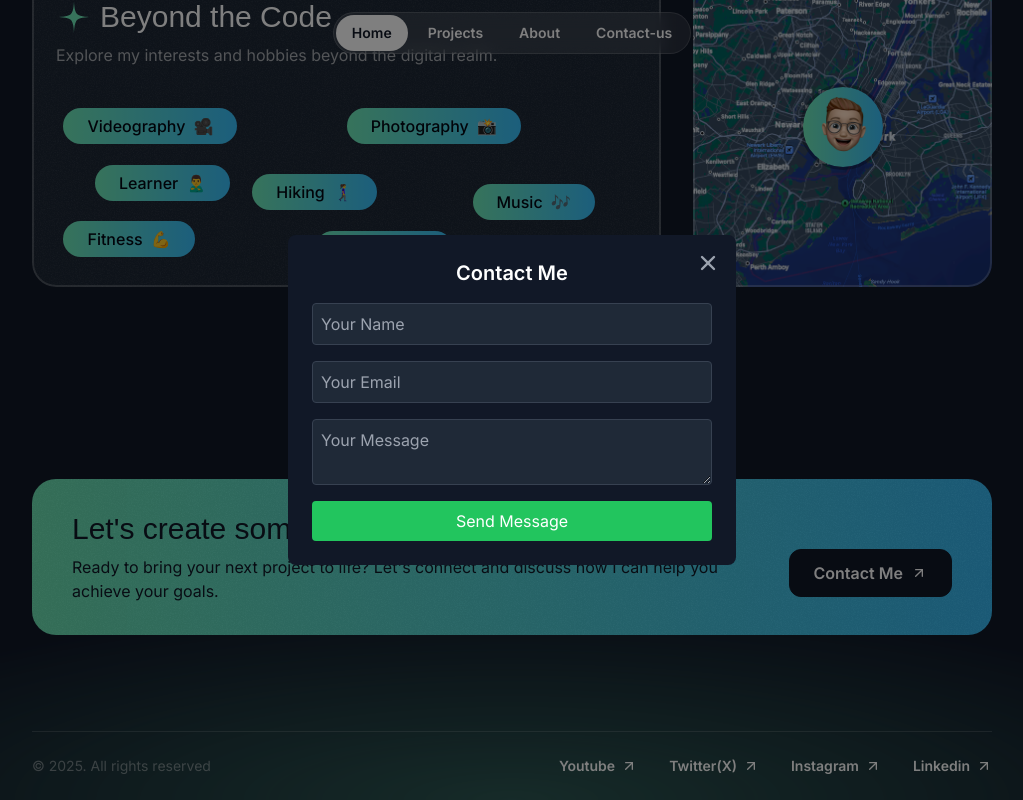
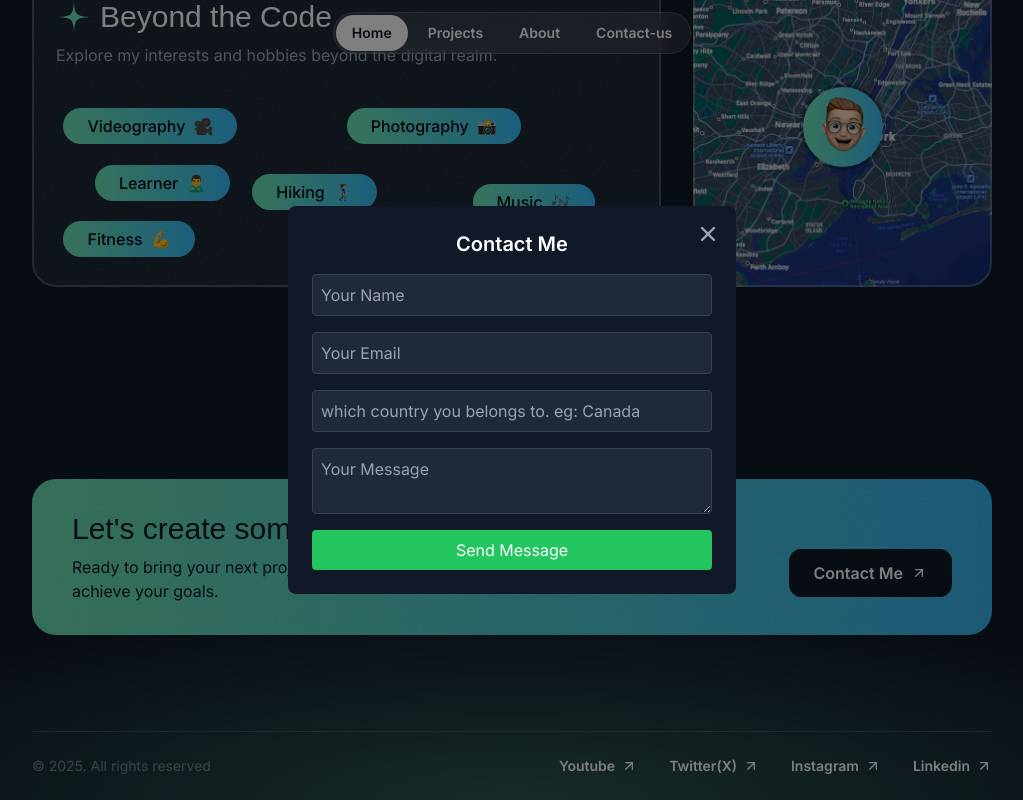
Before and after one commit to DulalSandip/latest-portfolio, a Next.js app: page / in a window 1280 px wide. Both pictures are taken after a click on the button "Contact Me". Shown: the part 5885-6685 px from the top of the page, without its empty margins (128-1151 px from the left). Built offline with nearby package versions, Linux system fonts and the light colour scheme; a web font is replaced by a local one.

Commit message:
country name added in contact form

```diff
--- a/src/components/ContactForm.tsx
+++ b/src/components/ContactForm.tsx
@@ -8,6 +8,7 @@ export const ContactForm = ({ onClose }: { onClose?: () => void }) => {
   const [formData, setFormData] = useState({
     name: "",
     email: "",
+    country: "",
     message: "",
   });
   const [isSubmitting, setIsSubmitting] = useState(false);
@@ -34,6 +35,7 @@ export const ContactForm = ({ onClose }: { onClose?: () => void }) => {
     const emailData = {
       from_name: formData.name,
       from_email: formData.email,
+      user_country: formData.country,
       to_name: toName,
       message: formData.message,
     };
@@ -41,7 +43,7 @@ export const ContactForm = ({ onClose }: { onClose?: () => void }) => {
     try {
       await emailjs.send(serviceId, templateId, emailData, userId);
       setIsSuccess(true); // Show success modal
-      setFormData({ name: "", email: "", message: "" });
+      setFormData({ name: "", email: "", country: "", message: "" });
     } catch (error) {
       console.error("Error sending email:", error);
       setIsSuccess(false); // Show error modal
@@ -96,6 +98,16 @@ export const ContactForm = ({ onClose }: { onClose?: () => void }) => {
             className="p-2 rounded bg-gray-800 text-white border border-gray-700"
             required
           />
+
+          <input
+            type="text"
+            name="country"
+            value={formData.country}
+            onChange={handleChange}
+            placeholder="which country you belongs to. eg: Canada"
+            className="p-2 rounded bg-gray-800 text-white border border-gray-700"
+            required
+          />
           <textarea
             name="message"
             value={formData.message}
--- a/src/sections/Header.tsx
+++ b/src/sections/Header.tsx
@@ -30,7 +30,7 @@ export const Header = () => {
       // Turn off loading state once active state is set
       setIsLoading(false);
 
-      // Cleanup event listener on component unmount
+      // Cleanup event listener on component unmount  preventing memory leaks.
       return () => window.removeEventListener("hashchange", handleHashChange);
     }
   }, []); // Empty dependency array ensures effect runs once
```
